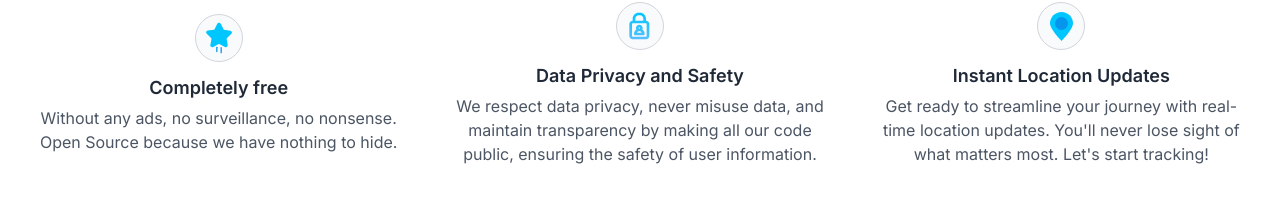
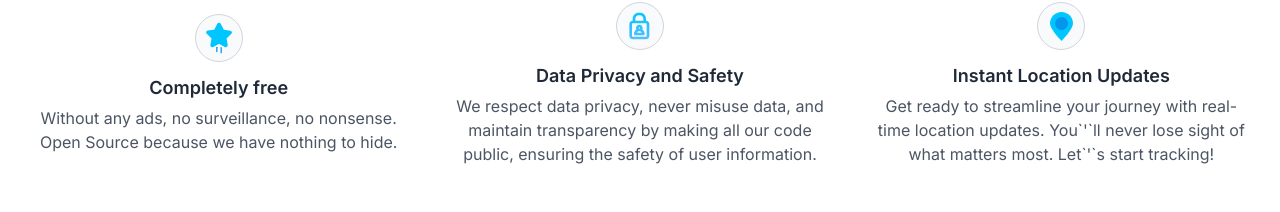
Before and after one commit to ResQSync/ResQSyncWeb, a Next.js app: page / in a window 1280 px wide. Shown: the part 717-929 px from the top of the page. Built offline with nearby package versions, Linux system fonts and the light colour scheme.

Commit message:
features update

```diff
--- a/src/components/Features.tsx
+++ b/src/components/Features.tsx
@@ -67,7 +67,7 @@ export default function Features(){
                     </div>
                     <div className="mt-3">
                         <h3 className="text-lg font-semibold text-gray-800">Instant Location Updates</h3>
-                        <p className="mt-1 text-gray-600">Get ready to streamline your journey with real-time location updates. You'll never lose sight of what matters most. Let's start tracking!</p>
+                        <p className="mt-1 text-gray-600">Get ready to streamline your journey with real-time location updates. You`&apos;`ll never lose sight of what matters most. Let`&apos;`s start tracking!</p>
                     </div>
                 </div>
 
```
